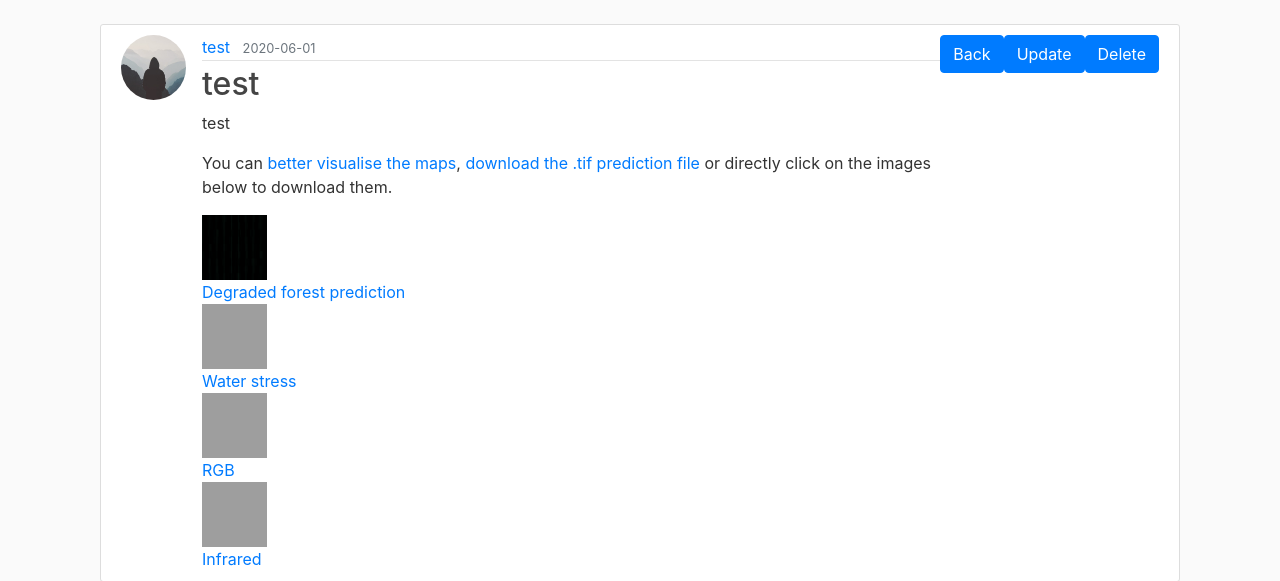
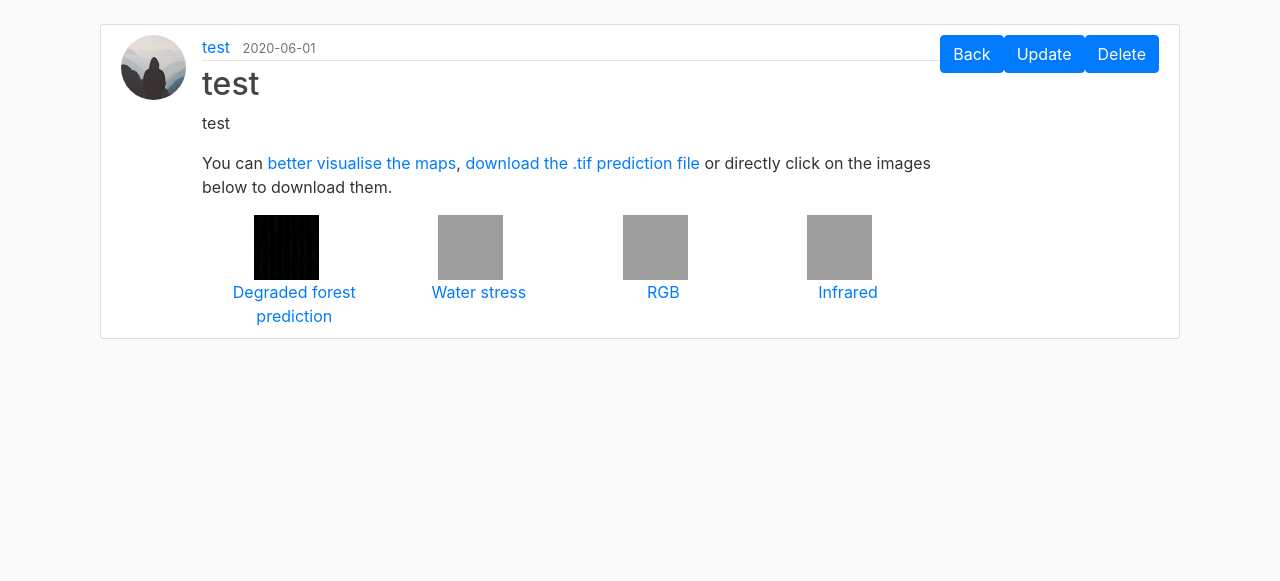
Before and after one commit to dataforgoodfr/batch7_forets_guinee, a Flask app: page /post/1 in a window 1280 px wide. Shown: the part 56-637 px from the top of the page. Run offline with Flask 2, Linux system fonts and the light colour scheme; a user stored in the database is signed in; data comes from the database, SQL or seed files in the repository; some libraries are stand-ins or nearby versions; grey boxes are pictures that could not be loaded.

Commit message:
fix post

```diff
--- a/flask_app/flask_server/templates/post.html
+++ b/flask_app/flask_server/templates/post.html
@@ -12,23 +12,26 @@
         <p class="article-content">{{ post.content }}</p>
         {% if post.mask %}
         <p class="article-content">You can <a href="/viz/{{post.id}}">better visualise the maps</a>, <a href="{{url_for ('static', filename= 'post_picture/' + post.tiff)}}" download="prediction_mask_image.tif">download the .tif prediction file</a> or directly click on the images below to download them.</p>
-        <a href="{{url_for ('static', filename= 'post_picture/' + post.mask)}}" download="prediction_mask">
+        <div class="container">
+          <div class="row">
+              <a class="col-sm" align="center" href="{{url_for ('static', filename= 'post_picture/' + post.mask)}}" download="prediction_mask">
                   <img class = "article-img" src="{{url_for ('static', filename= 'post_picture/' + post.mask)}}">
                   <div> Degraded forest prediction </div>
               </a>
-        <a href="{{url_for ('static', filename= 'post_picture/' + post.msi)}}" download="input_msi">
+              <a class="col-sm" align="center" href="{{url_for ('static', filename= 'post_picture/' + post.msi)}}" download="input_msi">
                   <img class = "article-img" src="{{url_for ('static', filename= 'post_picture/' + post.msi)}}">
                   <div> Water stress </div>
               </a>
-        <a href="{{url_for ('static', filename= 'post_picture/' + post.rgb)}}" download="input_rgb">
+              <a class="col-sm" align="center" href="{{url_for ('static', filename= 'post_picture/' + post.rgb)}}" download="input_rgb">
                   <img class = "article-img" src="{{url_for ('static', filename= 'post_picture/' + post.rgb)}}">
                   <div> RGB </div>
               </a>
-        <a href="{{url_for ('static', filename= 'post_picture/' + post.infra)}}" download="input_infra">
+              <a  class="col-sm" align="center" href="{{url_for ('static', filename= 'post_picture/' + post.infra)}}" download="input_infra">
                   <img class = "article-img" src="{{url_for ('static', filename= 'post_picture/' + post.infra)}}">
                   <div> Infrared </div>
               </a>
-
+          </div>
+        </div>
         {% endif %}
     </div>
     <a class="btn btn-primary" href="{{ url_for('home')}}"> Back </a>
```
Lines whose indentation alone changed are shown as unchanged.
